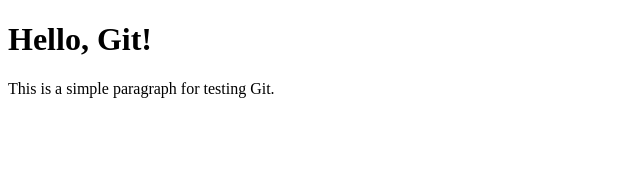
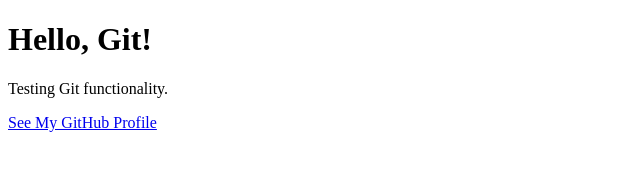
Before and after one commit to rayhanabdallah/itw2026_263040099, a plain HTML site: page wpubelajarweb/03-html-dasar/coba.html in a window 1280 px wide. Shown: the whole page, without its empty margins (0-640 px from the left). Drawn offline with Linux system fonts and the light colour scheme.

Commit message:
Adding my github url

```diff
--- a/wpubelajarweb/03-html-dasar/coba.html
+++ b/wpubelajarweb/03-html-dasar/coba.html
@@ -7,6 +7,7 @@
 </head>
 <body>
     <h1>Hello, Git!</h1>
-    <p>This is a simple paragraph for testing Git.</p>
+    <p>Testing Git functionality.</p>
+    <a href="https://github.com/rayhanabdallah">See My GitHub Profile</a>
 </body>
 </html>
```
